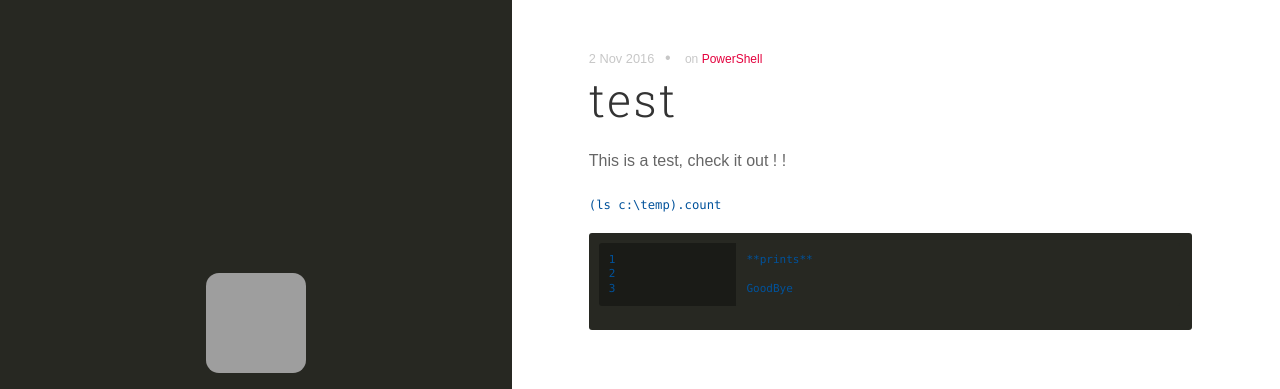
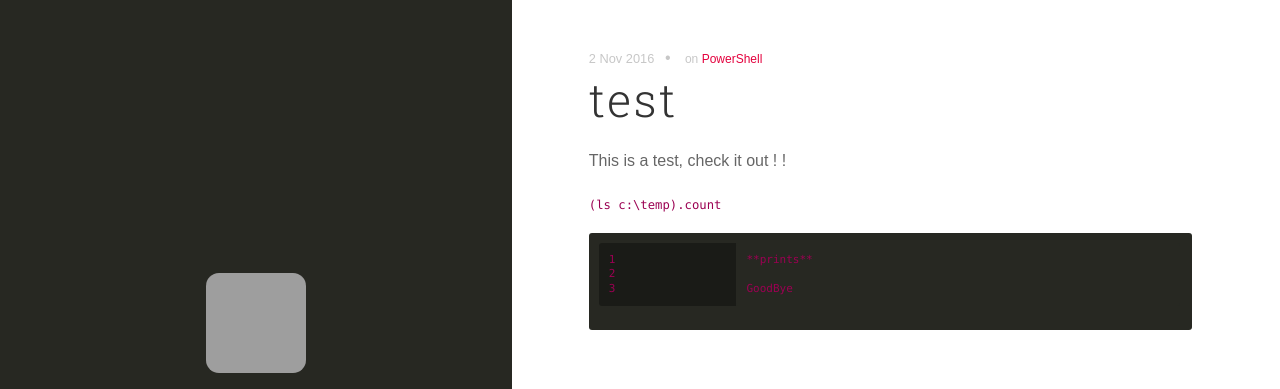
Before and after one commit to Graham-Beer/Graham-Beer.github.io, a Jekyll site: the page built from _posts/2016-02-11-S3-trial.md, in a window 1280 px wide. Shown: the top 389 px of the page. Built offline with Jekyll 4.4.1, drawn with Linux system fonts in a browser that asks for light colours; nearby versions of some CDN libraries; grey boxes are pictures that could not be loaded.

Commit message:
Update main.css

```diff
--- a/css/main.css
+++ b/css/main.css
@@ -251,7 +251,7 @@ a {
 code
 {
   background: #f0f2f1;
-  color: #00529b;
+  color: #9b0052;
   padding: 1px 5px;
   border-radius: 3px;
   border: 1px solid #b4d8ff;
```
